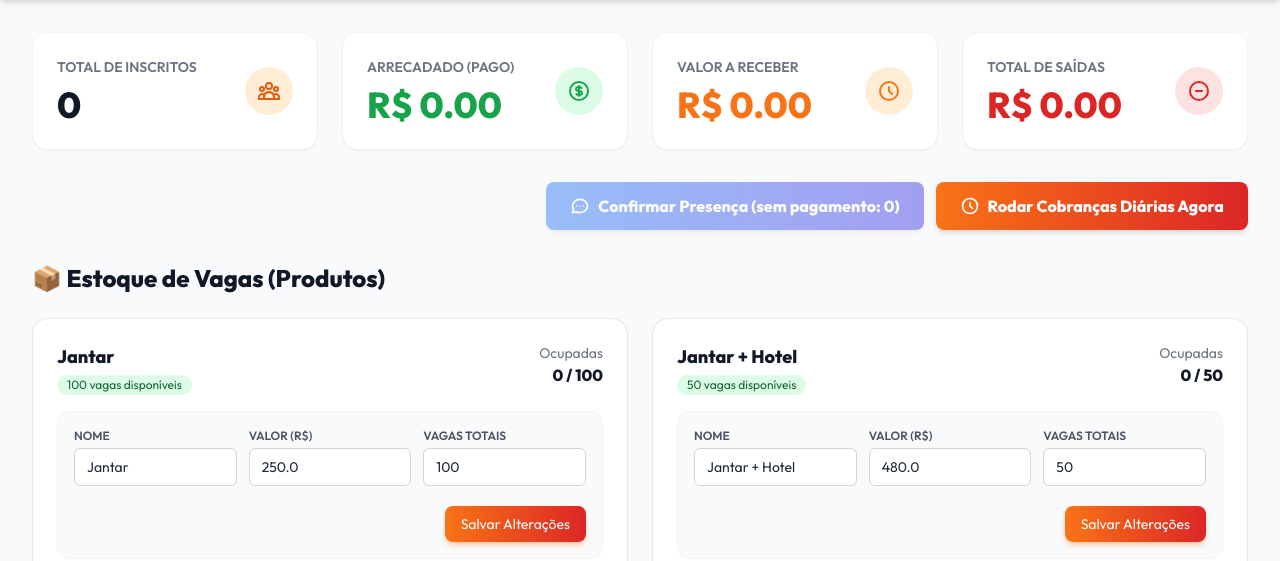
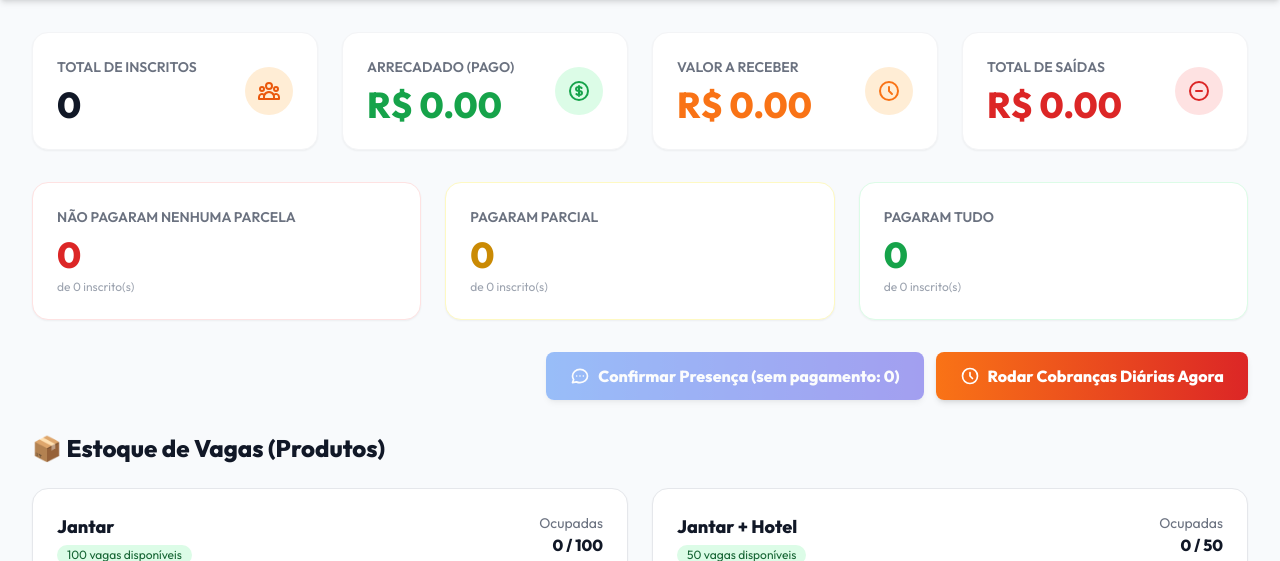
Before and after one commit to aquilasamuel-spec/defad, a Flask app: page /admin in a window 1280 px wide. Shown: the part 64-625 px from the top of the page. Run offline with Flask 3, Linux system fonts and the light colour scheme; the visitor is signed in with stand-in values (Sample User, id 1); data comes from the database, SQL or seed files in the repository; data that the repository does not hold is empty; some libraries are stand-ins or nearby versions.

Commit message:
feat: painel admin mostra quantos inscritos nao pagaram, pagaram parcial e pagaram tudo
Co-Authored-By: Claude Opus 5.5 <noreply@anthropic.com>
Claude-Session: https://claude.ai/code/session_01TnCwMQrwS1bYogn1xVQydS

```diff
--- a/routes.py
+++ b/routes.py
@@ -361,6 +361,9 @@ def admin():
                            valor_a_receber=valor_a_receber,
                            total_saidas=total_saidas,
                            meses_disponiveis=meses_disponiveis,
+                           qtd_sem_pagamento=sum(1 for i in inscricoes if not i.pagou_alguma_parcela),
+                           qtd_pago_total=sum(1 for i in inscricoes if i.parcelas and all(p.status_parcela == 'Pago' for p in i.parcelas)),
+                           qtd_pago_parcial=sum(1 for i in inscricoes if i.pagou_alguma_parcela and not all(p.status_parcela == 'Pago' for p in i.parcelas)),
                            total_para_confirmar=len(inscricoes_para_confirmar()),
                            total_sinalizadas=sum(1 for i in inscricoes if i.sinalizada_exclusao),
                            evento_nome=EVENTO_NOME,
--- a/templates/admin.html
+++ b/templates/admin.html
@@ -77,6 +77,25 @@
                 <div class="w-12 h-12 bg-red-100 rounded-full flex items-center justify-center text-red-600">
                     <svg class="w-6 h-6" fill="none" stroke="currentColor" viewBox="0 0 24 24"><path stroke-linecap="round" stroke-linejoin="round" stroke-width="2" d="M15 12H9m12 0a9 9 0 11-18 0 9 9 0 0118 0z"></path></svg>
                 </div>
+            </div>
+        </div>
+
+        <!-- SITUAÇÃO DE PAGAMENTO DOS INSCRITOS -->
+        <div class="grid grid-cols-1 md:grid-cols-3 gap-6 mb-8">
+            <div class="bg-white rounded-2xl shadow-sm border border-red-100 p-6">
+                <p class="text-sm font-semibold text-gray-500 uppercase">Não pagaram nenhuma parcela</p>
+                <p class="text-4xl font-extrabold text-red-600 mt-2">{{ qtd_sem_pagamento }}</p>
+                <p class="text-xs text-gray-400 mt-1">de {{ total_inscritos }} inscrito(s)</p>
+            </div>
+            <div class="bg-white rounded-2xl shadow-sm border border-yellow-100 p-6">
+                <p class="text-sm font-semibold text-gray-500 uppercase">Pagaram parcial</p>
+                <p class="text-4xl font-extrabold text-yellow-600 mt-2">{{ qtd_pago_parcial }}</p>
+                <p class="text-xs text-gray-400 mt-1">de {{ total_inscritos }} inscrito(s)</p>
+            </div>
+            <div class="bg-white rounded-2xl shadow-sm border border-green-100 p-6">
+                <p class="text-sm font-semibold text-gray-500 uppercase">Pagaram tudo</p>
+                <p class="text-4xl font-extrabold text-green-600 mt-2">{{ qtd_pago_total }}</p>
+                <p class="text-xs text-gray-400 mt-1">de {{ total_inscritos }} inscrito(s)</p>
             </div>
         </div>
 
```
